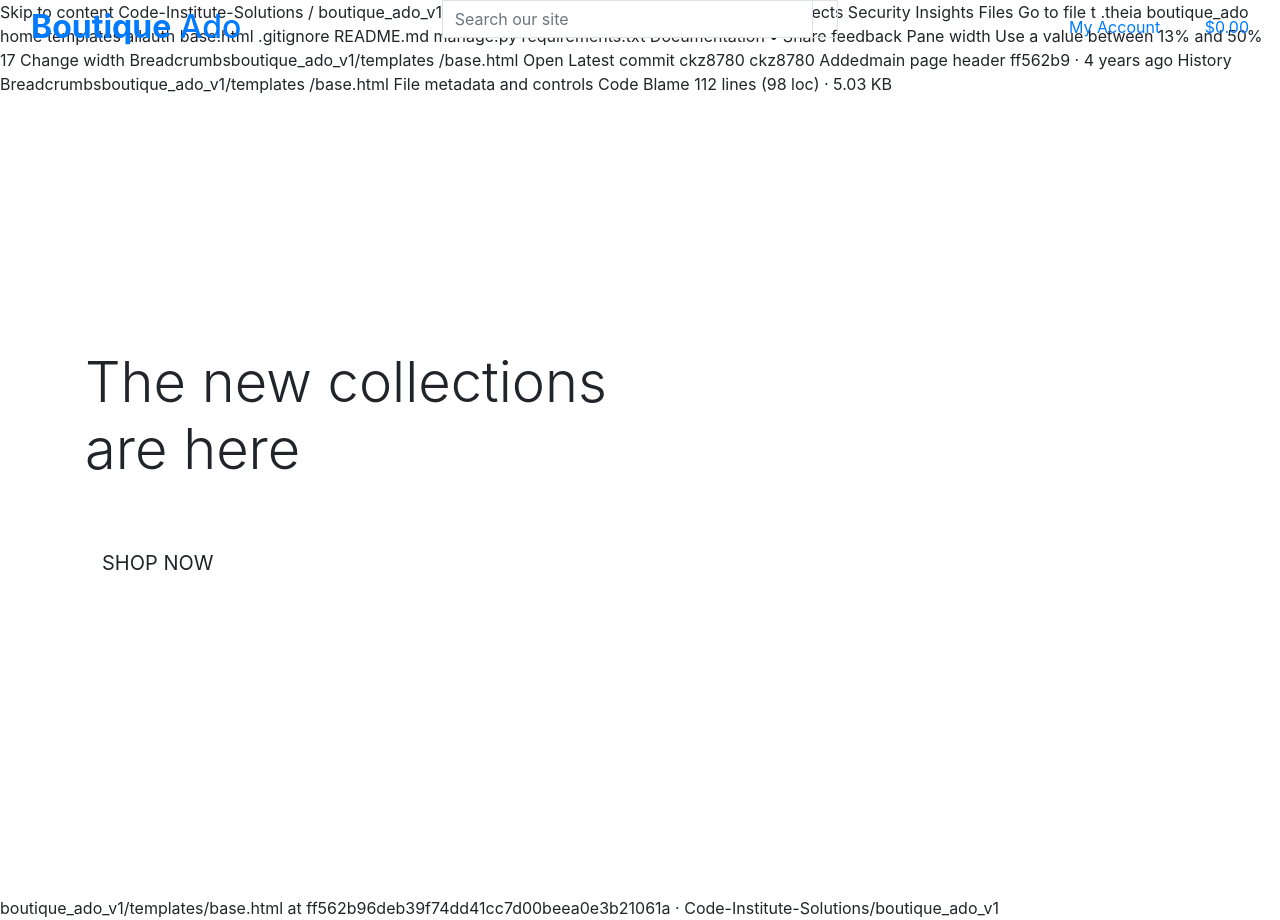
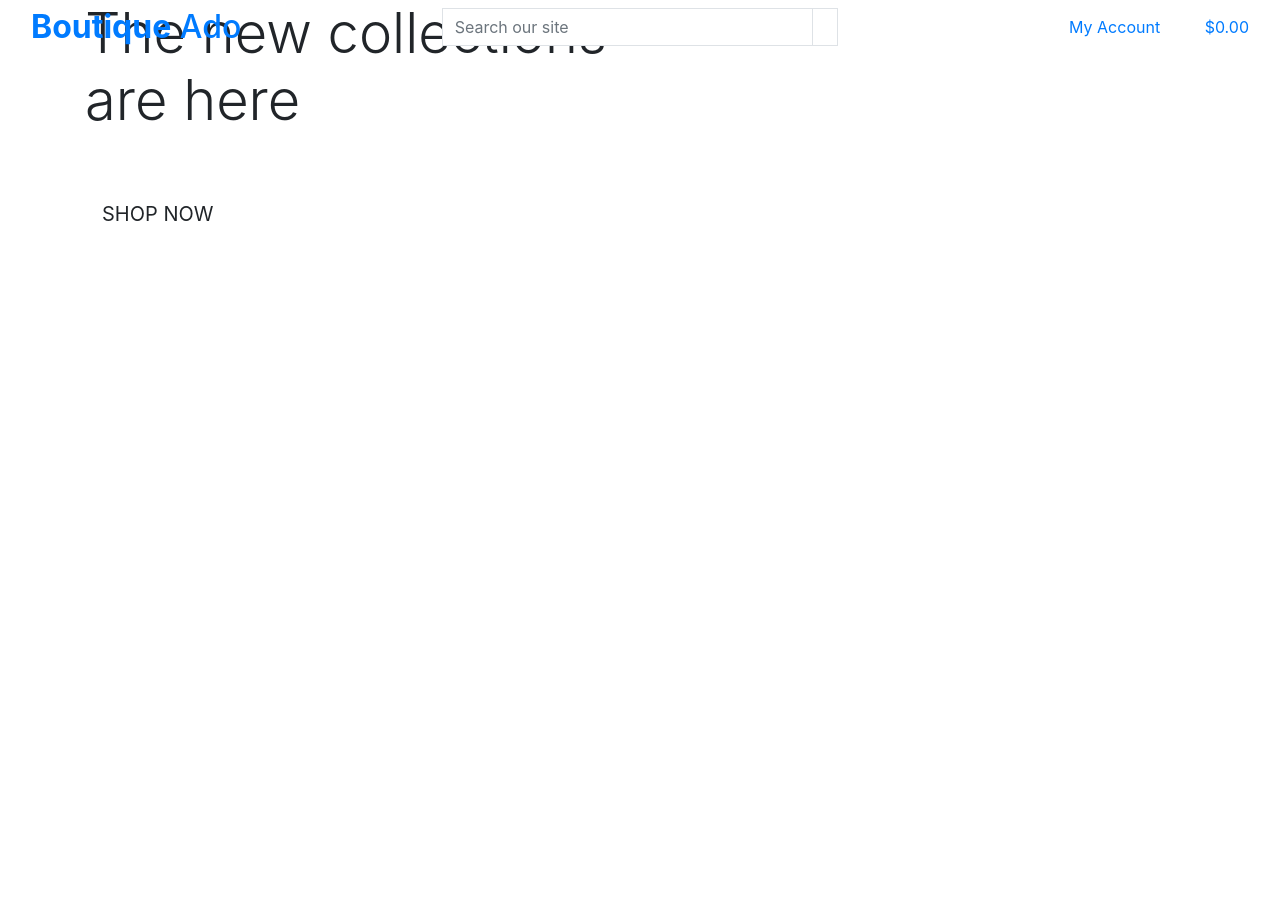
Before and after one commit to kdeane87/boutique_ado_v1, a Django app: page / in a window 1280 px wide. After the commit the page ends 221 px from the top, so only its background shows below. Run offline with Django 3.2, Linux system fonts and the light colour scheme; some libraries are stand-ins or nearby versions.

```diff
--- a/templates/base.html
+++ b/templates/base.html
@@ -1,55 +1,3 @@
-Skip to content
-Code-Institute-Solutions
-/
-boutique_ado_v1
-
-Type / to search
-
-Code
-Pull requests
-Actions
-Projects
-Security
-Insights
-Files
-Go to file
-t
-.theia
-boutique_ado
-home
-templates
-allauth
-base.html
-.gitignore
-README.md
-manage.py
-requirements.txt
-Documentation • Share feedback
-Pane width
-Use a value between 13% and 50%
-
-17
-Change width
-Breadcrumbsboutique_ado_v1/templates
-/base.html
-Open
-
-Latest commit
-ckz8780
-ckz8780
-Addedmain page header
-ff562b9
-·
-4 years ago
-History
-Breadcrumbsboutique_ado_v1/templates
-/base.html
-File metadata and controls
-
-Code
-
-Blame
-112 lines (98 loc) · 5.03 KB
 {% load static %}
 
 <!doctype html>
@@ -175,5 +123,3 @@ Blame
 </body>
 
 </html>
-boutique_ado_v1/templates/base.html at ff562b96deb39f74dd41cc7d00beea0e3b21061a ·
-Code-Institute-Solutions/boutique_ado_v1
```
